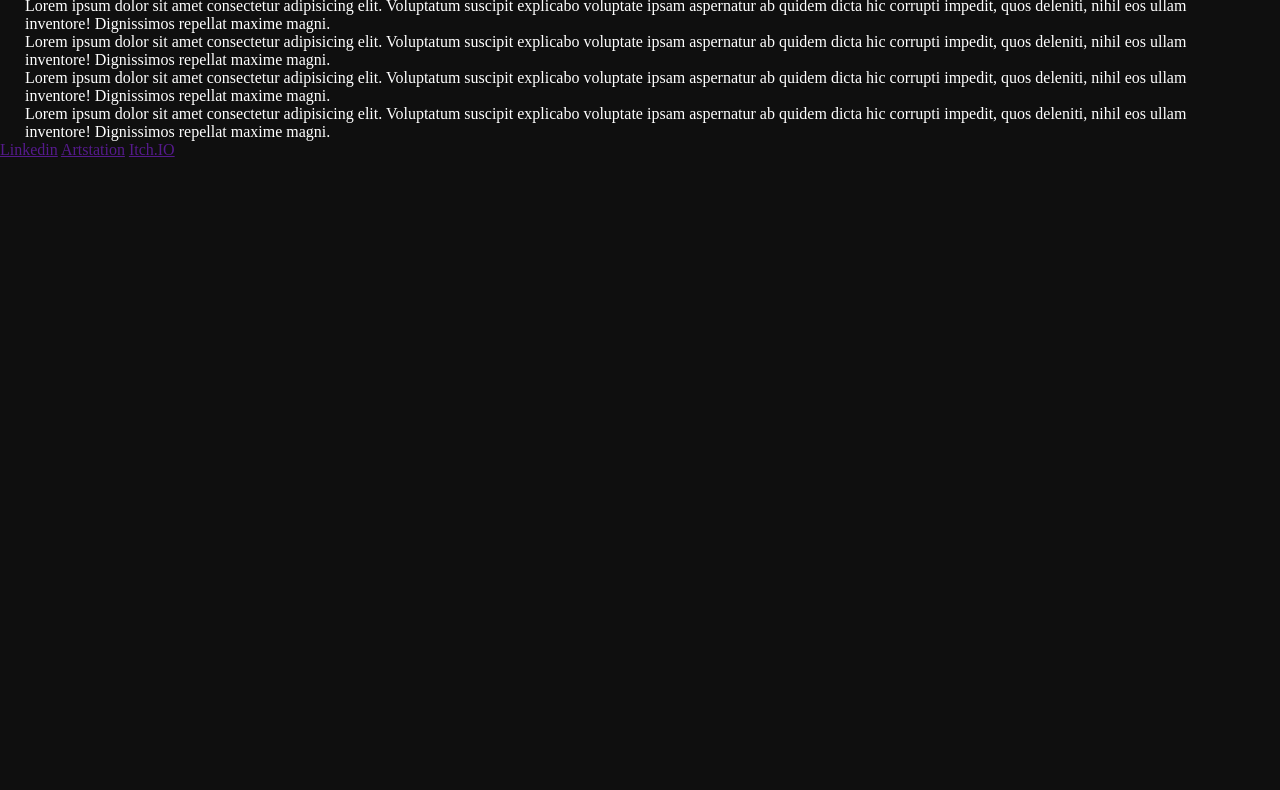
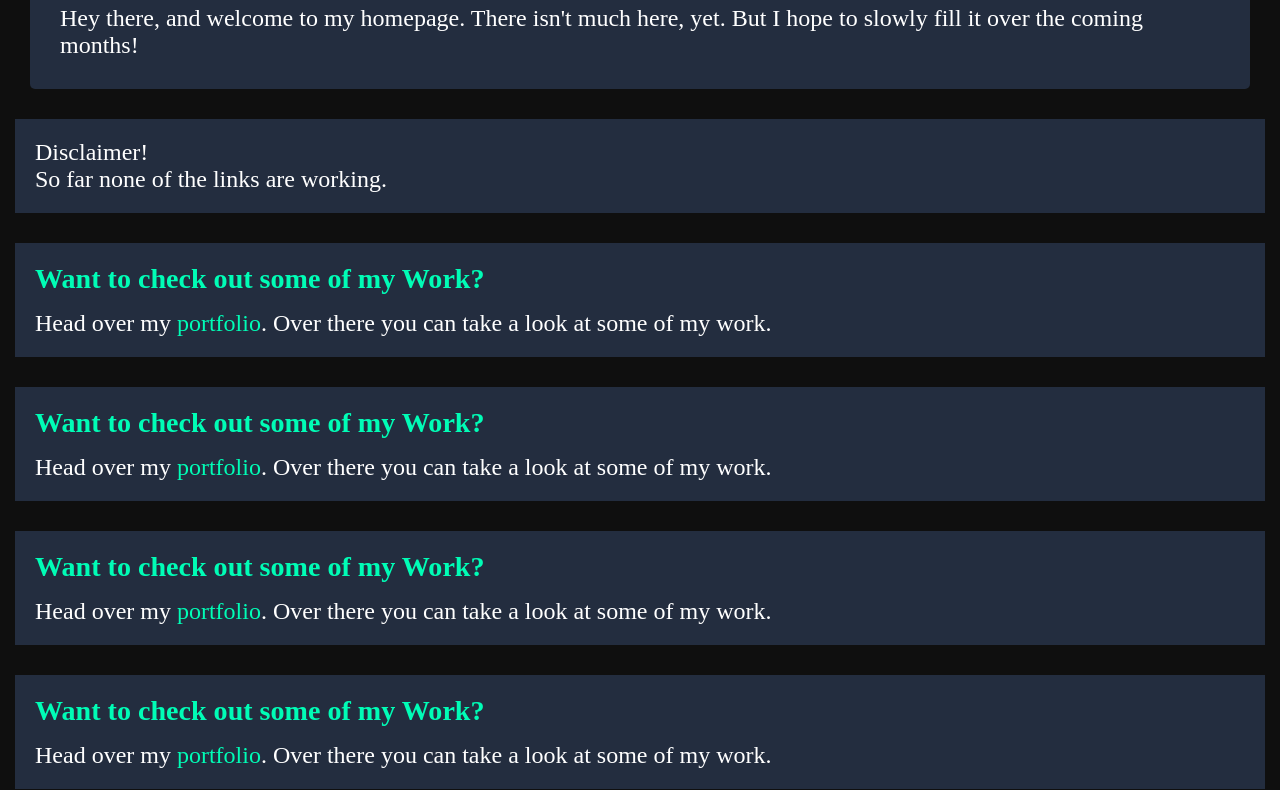
Before and after one commit to littlecthulhu1807/homepage, a plain HTML site: page index.html in a window 1280 px wide. Shown: the part 235-1025 px from the top of the page. Before the commit the page ends 800 px from the top, so only its background shows below. Drawn offline with Linux system fonts and the light colour scheme.

Commit message:
body
added content to body and footer
chaged body and footer css

```diff
--- a/index.html
+++ b/index.html
@@ -9,7 +9,6 @@
 <body>
 
 <!--Nav Segment-->
-<nav>
 <div class="navbar">
     <a href="" class="navbar_logo">Alexander R</a>
     <div class="navbar_link_container">
@@ -23,43 +22,56 @@
         </div>
     </div>
 </div>
-</nav>
 
 
-<!--Body Segment-->
+<!--Main Segment-->
 <!--Hero-->
+<div class="main_container">
     <div class="hero_container">
         <h1>Welcome to my Page</h1>
         <div class="hero_element">
-        Lorem ipsum dolor sit amet consectetur adipisicing elit. Est placeat adipisci dicta, quaerat, voluptatibus minima minus nam delectus quas facilis excepturi atque eveniet totam praesentium sapiente impedit explicabo cupiditate neque.
+            Hey there, and welcome to my homepage. There isn't much here, yet. But I hope to slowly fill it over the coming months!
         </div>
     </div>
 
 <!--Body-->
-<main>
-    <div class="">
-        <p>Lorem ipsum dolor sit amet consectetur adipisicing elit. Voluptatum suscipit explicabo voluptate ipsam aspernatur ab quidem dicta hic corrupti impedit, quos deleniti, nihil eos ullam inventore! Dignissimos repellat maxime magni.</p>
+    <div>
+        <div class="body_element">
+            <p>Disclaimer! <br> So far none of the links are working.</p>
         </div>
-    <div class="">
-        <p>Lorem ipsum dolor sit amet consectetur adipisicing elit. Voluptatum suscipit explicabo voluptate ipsam aspernatur ab quidem dicta hic corrupti impedit, quos deleniti, nihil eos ullam inventore! Dignissimos repellat maxime magni.</p>
+        <div class="body_element">
+            <h3 class="body_element_h3">Want to check out some of my Work?</h3>
+            <p>
+                Head over my <a href="" class="inline_link">portfolio</a>. Over there you can take a look at some of my work.
+            </p>
         </div>
-    <div class="">
-        <p>Lorem ipsum dolor sit amet consectetur adipisicing elit. Voluptatum suscipit explicabo voluptate ipsam aspernatur ab quidem dicta hic corrupti impedit, quos deleniti, nihil eos ullam inventore! Dignissimos repellat maxime magni.</p>
+        <div class="body_element">
+            <h3 class="body_element_h3">Want to check out some of my Work?</h3>
+            <p>
+                Head over my <a href="" class="inline_link">portfolio</a>. Over there you can take a look at some of my work.
+            </p>
         </div>
-    <div class="">
-        <p>Lorem ipsum dolor sit amet consectetur adipisicing elit. Voluptatum suscipit explicabo voluptate ipsam aspernatur ab quidem dicta hic corrupti impedit, quos deleniti, nihil eos ullam inventore! Dignissimos repellat maxime magni.</p>
+        <div class="body_element">
+            <h3 class="body_element_h3">Want to check out some of my Work?</h3>
+            <p>
+                Head over my <a href="" class="inline_link">portfolio</a>. Over there you can take a look at some of my work.
+            </p>
         </div>
-    <div class="">
-        <p>Lorem ipsum dolor sit amet consectetur adipisicing elit. Voluptatum suscipit explicabo voluptate ipsam aspernatur ab quidem dicta hic corrupti impedit, quos deleniti, nihil eos ullam inventore! Dignissimos repellat maxime magni.</p>
+        <div class="body_element">
+            <h3 class="body_element_h3">Want to check out some of my Work?</h3>
+            <p>
+                Head over my <a href="" class="inline_link">portfolio</a>. Over there you can take a look at some of my work.
+            </p>
         </div>
-</main>
+    </div>
+</div>
 
 <!--Footer Segment-->
-<footer>
-    <div class="">
-        <a href="">Linkedin</a>
-        <a href="">Artstation</a>
-        <a href="">Itch.IO</a>
+<footer class="footer_container">
+    <div class="footer_element">
+        <a href="" class="footer_link">Linkedin</a>
+        <a href="" class="footer_link">Artstation</a>
+        <a href="" class="footer_link">Itch.IO</a>
     </div>
 </footer>
 
--- a/style.css
+++ b/style.css
@@ -12,6 +12,9 @@
     align-items: center;
     background-color: #232D3F;
     padding: 25px;
+    position: sticky;
+    z-index: 999;
+    top: 0;
 }
 
 .navbar_logo{
@@ -51,26 +54,83 @@
 
 
 /*Body Segment*/
-main {
-    padding-left: 25px;
-    padding-right: 25px;
-}
-
-p{
-    color: #fff;
-}
-
 body {
     background-color: #0F0F0F;
 }
+body *{
+    color: #fff;
+    text-decoration: none;
+}
+
+.inline_link{
+    color: #00FDB6;
+}
+
+.body_element_h3{
+    color: #00FDB6;
+    margin-bottom: 15px;
+}
+
+.body_element:hover .inline_link{
+    color: #CD6EDB;
+    transition: 0.2s ease-in;
+}
+
+.body_element:hover .body_element_h3{
+    color: #CD6EDB;
+    transition: 0.2s ease-in;
+}
 
 /*Hero*/
+.hero_container{
+    margin: 30px;
+    padding: 30px;
+    border-radius: 5px;
+    background-color: #232D3F;
+}
+
 .hero_container *{
     color: #fff;
 }
 
 .hero_container h1{
     font-size: 3rem;
+    margin-bottom: 20px;
+}
+
+.hero_element{
+    font-size: 1.5rem;
+    color: #fff;
+}
+
+/*Body*/
+.body_element{
+    color: #fff;
+    font-size: 1.5rem;
+    margin: 30px 15px;
+    background-color: #232D3F;
+    padding: 20px;
 }
 
 /*Footer Segment*/
+.footer_container{
+    background-color: #232D3F;
+    height: 300px;
+    display: flex;
+    flex-direction: column;
+    justify-content: center;
+    align-items: center;
+}
+
+.footer_link{
+    font-size: 1rem;
+    color: #fff;
+    text-decoration: none;
+    padding-left: 10px;
+    cursor: pointer;
+}
+
+.footer_link:hover{
+    color: #00FDB6;
+    transition: 0.2s ease-in;
+}
```
Lines whose indentation alone changed are shown as unchanged.
